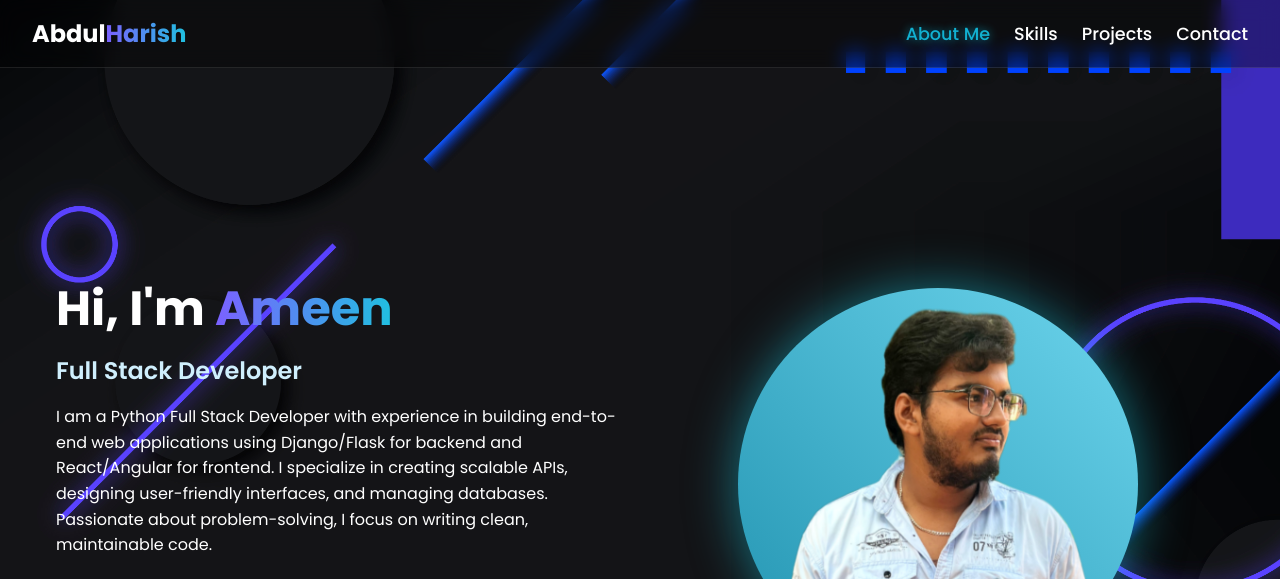
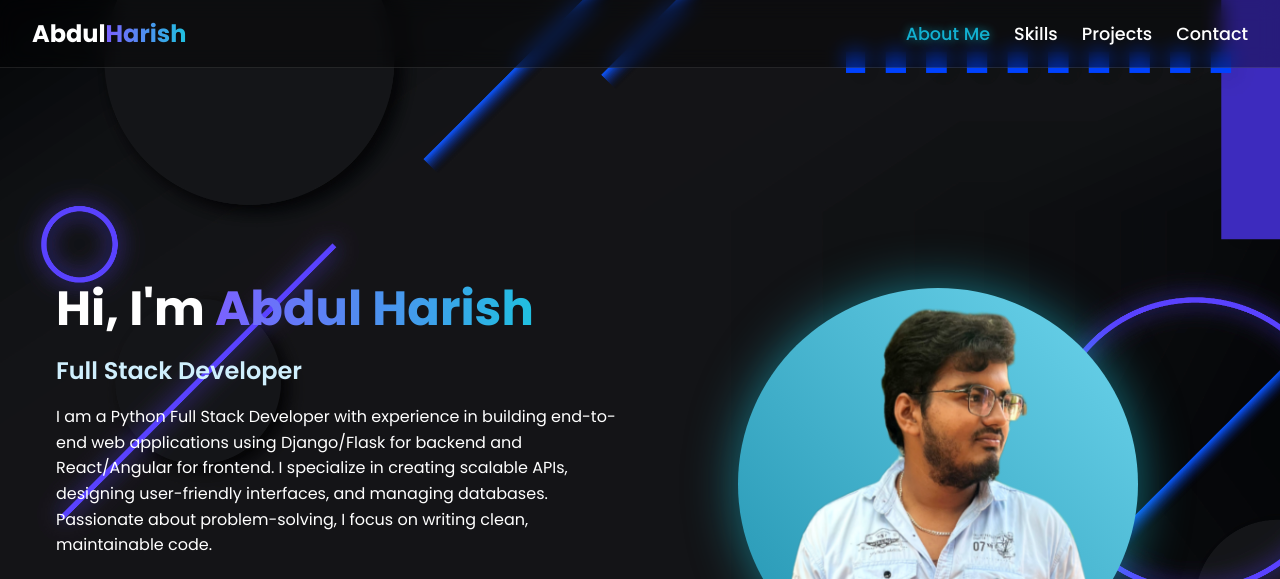
Before and after one commit to Abdul-A-2004/Portfolio, a plain HTML site: page index.html in a window 1280 px wide. Shown: the top 579 px of the page. Drawn offline with Linux system fonts and the light colour scheme.

Commit message:
Update index.html

```diff
--- a/index.html
+++ b/index.html
@@ -28,7 +28,7 @@
     <section id="about">
       <div class="home-inner">
         <div class="home-content animate-on-scroll">
-          <h1>Hi, I'm <span class="name-highlight">Ameen</span></h1>
+          <h1>Hi, I'm <span class="name-highlight">Abdul Harish</span></h1>
           <h3>Full Stack Developer</h3>
           <p>
             I am a Python Full Stack Developer with experience in building end-to-end web applications using Django/Flask
```
